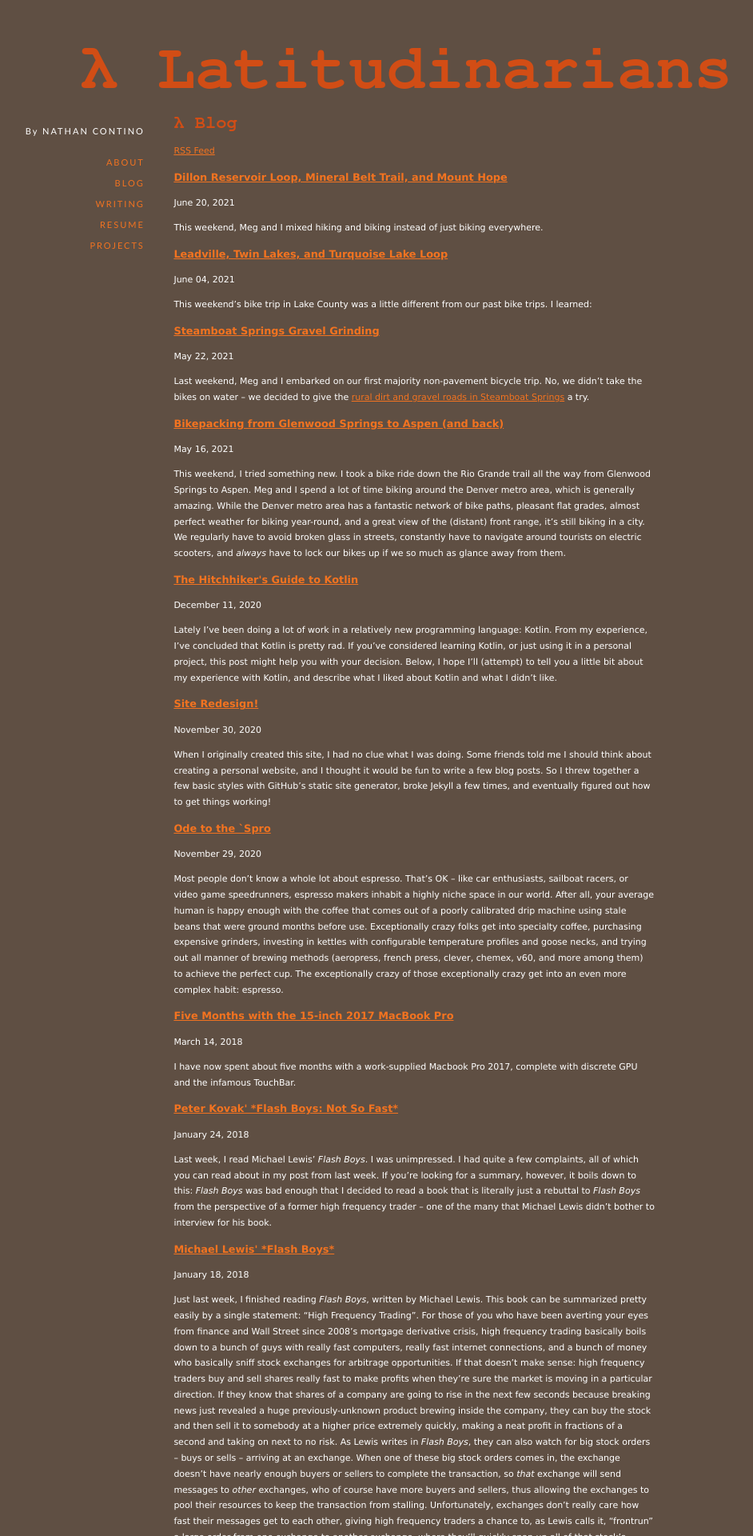
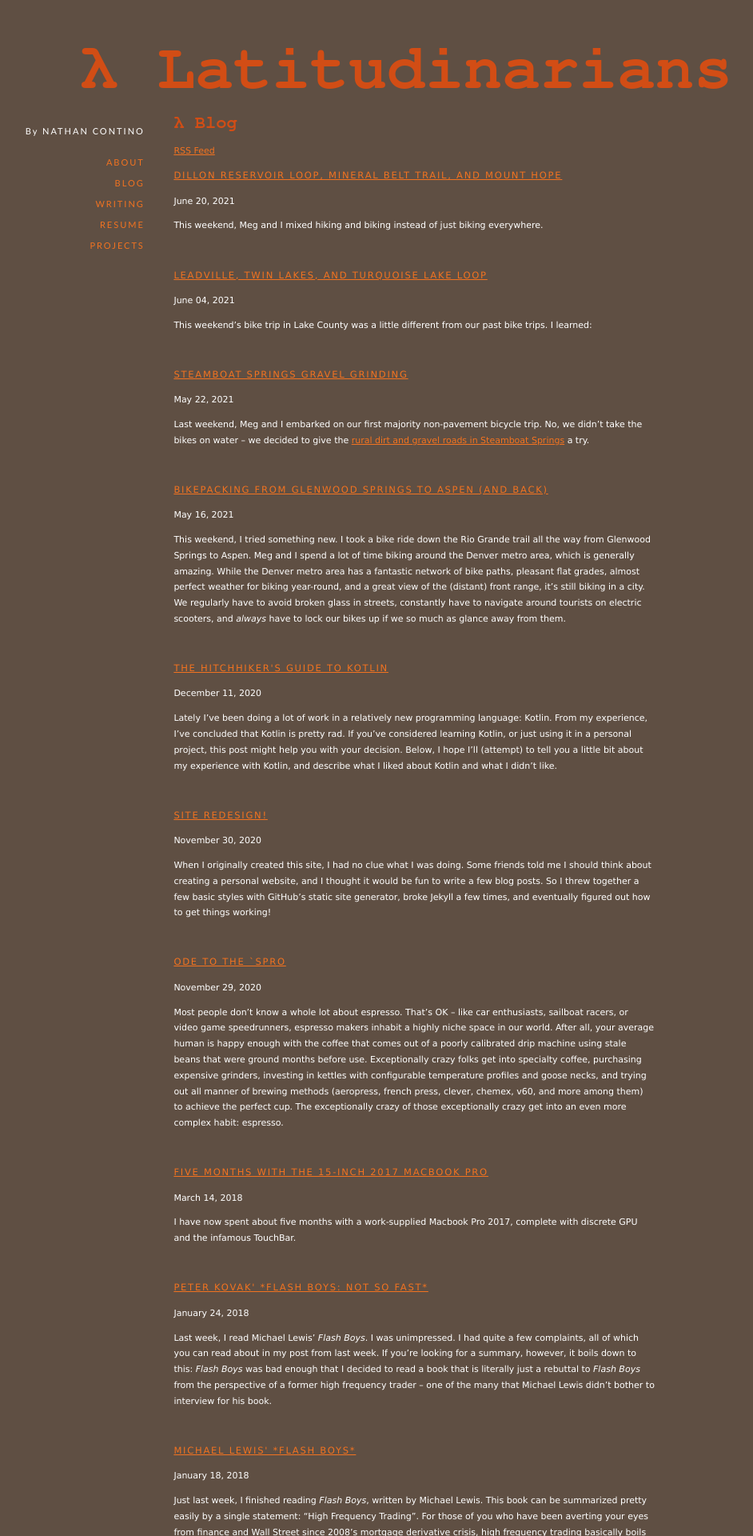
Before and after one commit to nathan-contino/nathan-contino.github.io, a Jekyll site: the page built from _pages/blog.html, in a window 1280 px wide. Shown: the top 1920 px of the page at 80% size, without its empty margins (79-1021 px from the left). Built offline with Jekyll 4.4.1, drawn with Linux system fonts in a browser that asks for light colours.

Commit message:
blog style
Former-commit-id: e0be6e7b82105311581b0b500fbbd2fa293895fa [formerly e0be6e7b82105311581b0b500fbbd2fa293895fa [formerly 6125856a336a043eedb96ae4a159d7a684bfe981 [formerly bde9aea95d19a020788027f61ba4d193d3d76501] [formerly c61648e58a7f2899c8ad770cfdaa0096be4a61fd [formerly 377d53cdfd37f43ff85f02c48ebec551cc39e11b]]]]
Former-commit-id: 34bc704e8b7fbf27313377655268a85f1dbd442f
Former-commit-id: 05e3fab477a00d00fe90e90dc131b9939a98c29d
Former-commit-id: b1db35f552d1ac8b15fb083d34b1a35d02b6fa97 [formerly d3ff33b2e2bf119193b81acda568ed1dfef38d7f]
Former-commit-id: 267c0f1ef7f980298cdbe0c25b616ed488ffb610

```diff
--- a/_pages/blog.html
+++ b/_pages/blog.html
@@ -15,6 +15,7 @@ title: λ Blog
           </span>
         </p>
         {{ post.excerpt }}
+        <br>
       </div>
     {% endfor %}
   </div>
--- a/_stylesheets/lite.css
+++ b/_stylesheets/lite.css
@@ -21,7 +21,13 @@ a:active.external {color: #11C; text-decoration: none;}
 
 H1 {color: #dd4814;}
 H2 {color: #dd4814;}
-H3 {color: #dd4814;}
+H3 {
+    color: #dd4814;
+    letter-spacing: .15em;
+    text-transform: uppercase;
+    font-weight: normal;
+    font-size: 1.05em;
+}
 
 P {max-width: 100ex;}
 
```
